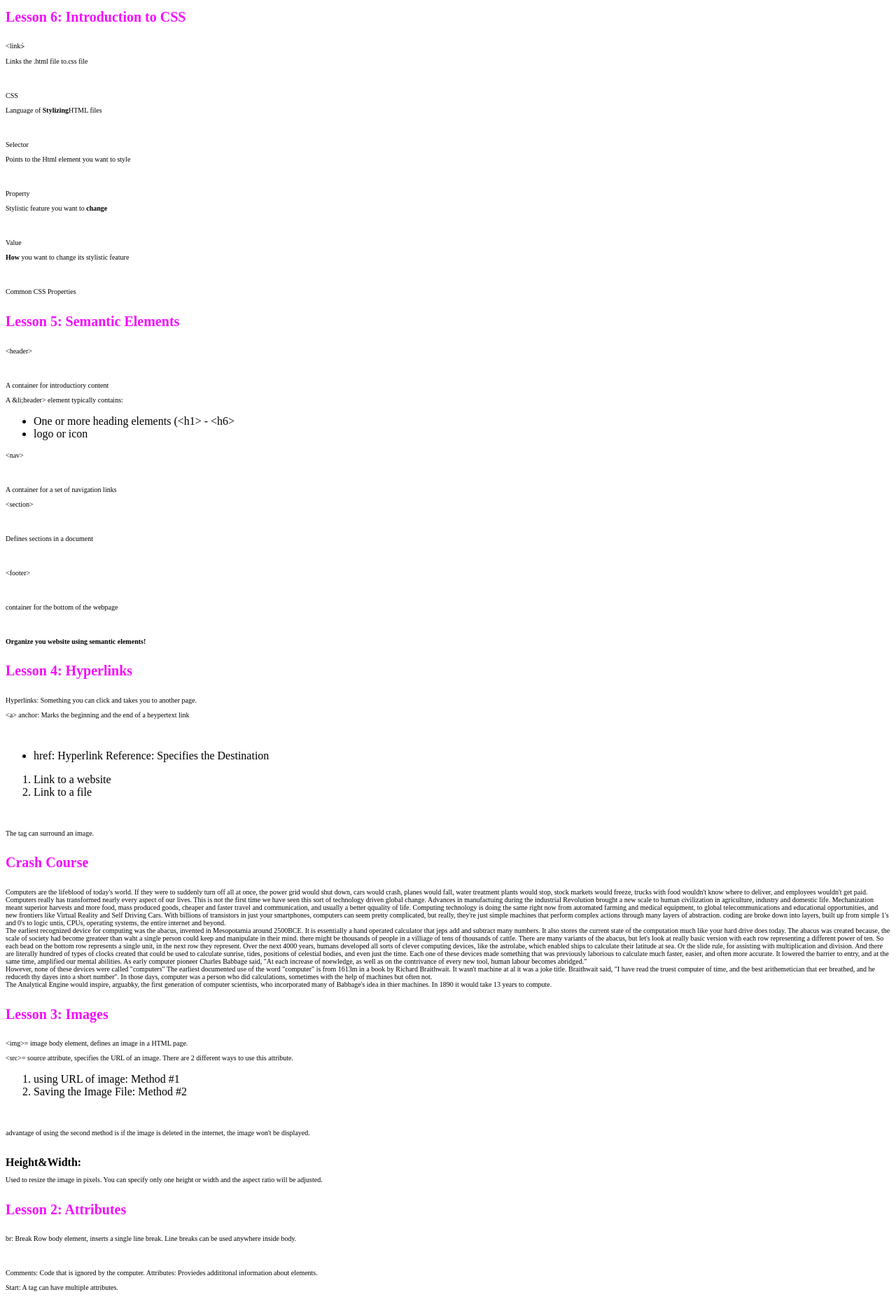
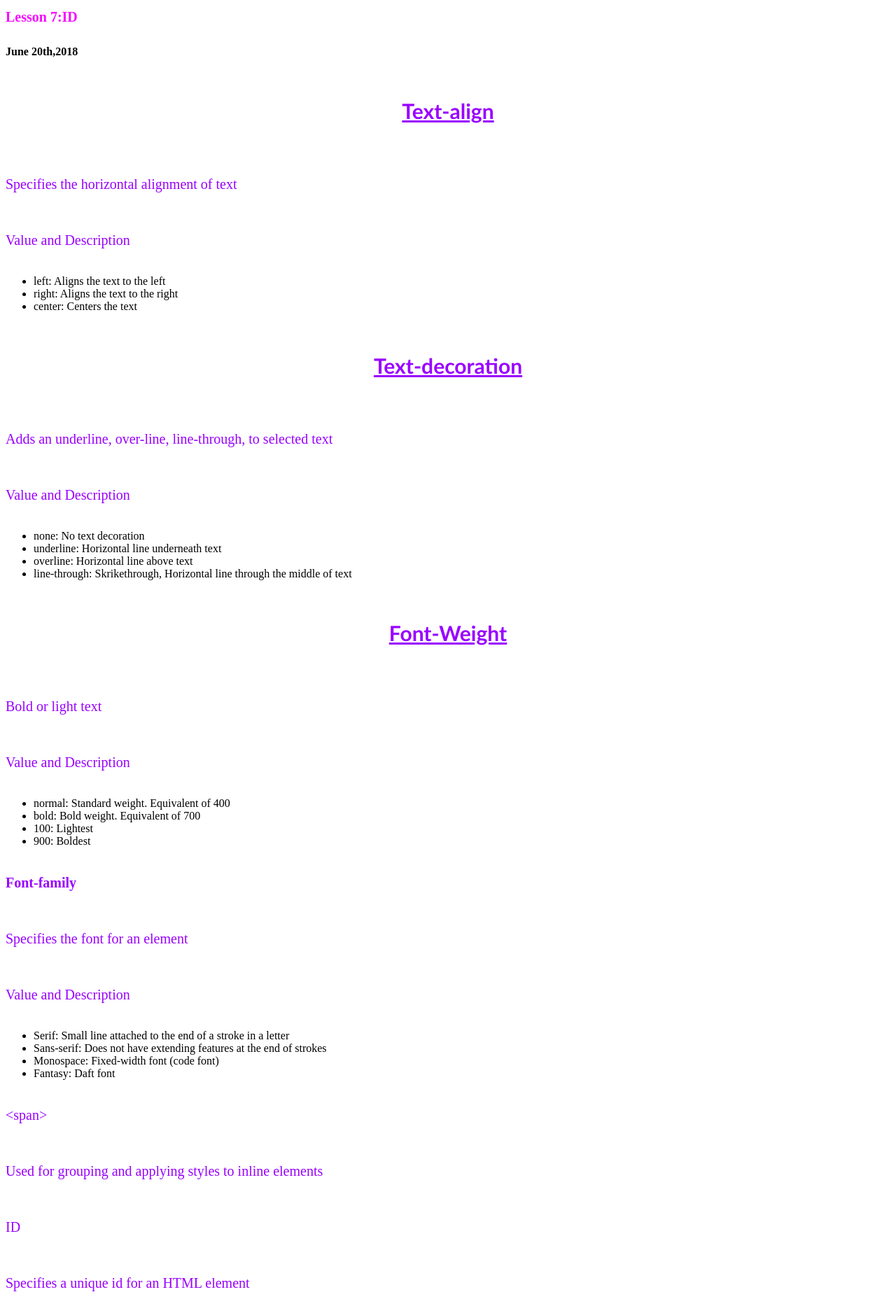
Before and after one commit to gopandapower05/gopandapower05-github.io, a plain HTML site: page blog.html in a window 1280 px wide. Shown: the part 137-2003 px from the top of the page at 70% size. Drawn offline with Linux system fonts and the light colour scheme.

Commit message:
i have changed decoration

```diff
--- a/blog.html
+++ b/blog.html
@@ -17,12 +17,57 @@
         <a href="contact.html">How you can contact me</a>
     </nav>
     <section>
+        <h2>Lesson 7:ID</h2>
+        <h4>June 20th,2018</h4>
+        <p id="textalign"><b>Text-align</b></p>
+        <p>Specifies the horizontal alignment of text</p>
+        <p>Value and Description
+            <ul>
+                <li>left: Aligns the text to the left</li>
+                <li>right: Aligns the text to the right</li>
+                <li>center: Centers the text</li>
+            </ul>
+        </p>
+        <p id="textdecoration"><b>Text-decoration</b></p>
+        <p>Adds an underline, over-line, line-through, to selected text</p>
+        <p>Value and Description</p>
+            <ul>
+                <li>none: No text decoration</li>
+                <li>underline: Horizontal line underneath text</li>
+                <li>overline: Horizontal line above text</li>
+                <li>line-through: Skrikethrough, Horizontal line through the middle of text</li>
+            </ul>
+        <p id="fontweight"><b>Font-Weight</b></p>
+        <p>Bold or light text</p>
+        <p>Value and Description</p>
+            <ul>
+                <li>normal: Standard weight. Equivalent of 400</li>
+                <li>bold: Bold weight. Equivalent of 700</li>
+                <li>100: Lightest</li>
+                <li>900: Boldest</li>
+            </ul>
+        <p><b>Font-family</b></p>
+        <p>Specifies the font for an element</p>
+        <p>Value and Description</p>
+            <ul>
+                <li>Serif: Small line attached to the end of a stroke in a letter</li>
+                <li>Sans-serif: Does not have extending features at the end of strokes</li>
+                <li>Monospace: Fixed-width font (code font)</li>
+                <li>Fantasy: Daft font</li>
+            </ul>
+        <p>&lt;span&gt;</p>
+        <p>Used for grouping and applying styles to inline elements</p>
+        <p>ID</p>
+        <p>Specifies a unique id for an HTML element</p>
+        <p>When using an ID, the selector should start with '#'</p>
+        </section>
+        <section>
         <h2>Lesson 6: Introduction to CSS</h2>
         <p>&lt;link&gtquest;</p>
-        <p>Links the .html file to.css file</p>
+        <p>Links the .html file to <span>.css</span> file</p>
         <br>
         <p>CSS</p>
-        <p>Language of <b>Stylizing</b>HTML files</p>
+        <p>Language of <b>Stylizing </b>HTML files</p>
         <br>
         <p> Selector</p>
         <p>Points to the Html element you want to style</p>
@@ -34,6 +79,7 @@
         <p><b>How</b> you want to change its stylistic feature </p>
         <br>
         <p>Common CSS Properties</p>
+        <p>colour, text size, and line space</p>
         <h2>Lesson 5: Semantic Elements</h2>
         <p>&lt;header&gt;</p>
         <br>
@@ -124,6 +170,7 @@
     </section>
     <section>
         <h2>Lesson 2: Attributes</h2>
+        <p>Attribute: Something</p>
         <p>br: Break Row body element, inserts a single line break. Line breaks can be used anywhere inside body.</p>
         <br>
         <p>Comments: Code that is ignored by the computer. Attributes: Proviedes addititonal information about elements.</p>
@@ -135,15 +182,27 @@
         <h2>Lesson 1: Introduction to html</h2>
         <h3></h3>
         <p>URL: Uniform Resource Locator
-            <br> &lt;!Doctype!: the first line to start the code
-            <br> html: entire content is in there
-            <br> head: information not visible on the website
-            <br> title: title of the website
-            <br> body: Main content of the page including images and texts
-            <br> p: creates a paragraph
-            <br> head h1-h6: heading makes the title smaller every time
-            <br> UL (Unordered list): Creates a list that is bullet form.
-            <br> Ol (ordered list): creates a list in a number formet</p>
+            <br> <p id="doctype">&lt;!Doctype&gt;: the first line to start the code</p>
+            <br> &lt;html&gt;: Entire content of html is in there
+            <br> &lt;head&gt;: information not visible on the website
+            <br> title: Title of the browser toolbar
+            <br> &lt;body&gt;: Main content of the page including images and texts
+            <br> &lt;p&gt;: creates a paragraph
+                 <p>My dog ate my homework</p>
+            <br> <p>head-h1-h6: heading makes the title smaller every time</p>
+            <br><p> UL (Unordered list): Creates a list that is bullet form.</p>
+                <ul>
+                    <li>cat</li>
+                    <li>dog</li>
+                    <li>bird</li>
+                </ul>
+            <br><p> Ol (ordered list): creates a list in a number formet</p>
+                 <ol>
+                     <li>pizza</li>
+                     <li>pasta</li>
+                     <li>hamburgers</li>
+                 </ol>
+
     </section>
     <footer>
         &copy; 2018
--- a/style.css
+++ b/style.css
@@ -2,7 +2,8 @@ h1{
     font-size: 30px;
     color: rgb(255, 0, 0);
     line-height: 1;
-
+    font-family: fantasy;
+    font-weight: 100;
 }
 h2{
     font-size: 20px;
@@ -11,7 +12,37 @@ h2{
 
 }
 p{
-    font-size: 10px;
-    color: rgb(156, 78, 24)
+    font-size: 20px;
+    color: rgb(153, 0, 255);
     line-height: 3;
+    font-family: 'Times New Roman', Times, serif;
+    text-decoration: none;
+    text-align: left;
 }
+span{
+    font-size: 30px;
+    color: rgb(123, 123, 123);
+    font-family: fantasy;
+}
+#doctype{
+    font-size: 20px;
+    font-family: monospace;
+}
+#textalign{
+    font-size: 30px;
+    font-family: 'Gill Sans', 'Gill Sans MT', Calibri, 'Trebuchet MS', sans-serif;
+    text-decoration: underline;
+    text-align: center;
+}
+#textdecoration{
+    font-size: 30px;
+    font-family: 'Gill Sans', 'Gill Sans MT', Calibri, 'Trebuchet MS', sans-serif;
+    text-decoration: underline;
+    text-align: center;
+}
+#fontweight{
+    font-size: 30px;
+    font-family: 'Gill Sans', 'Gill Sans MT', Calibri, 'Trebuchet MS', sans-serif;
+    text-decoration: underline;
+    text-align: center;
+}
```
Also changed, not shown: contact.html (+2 -2 lines).
